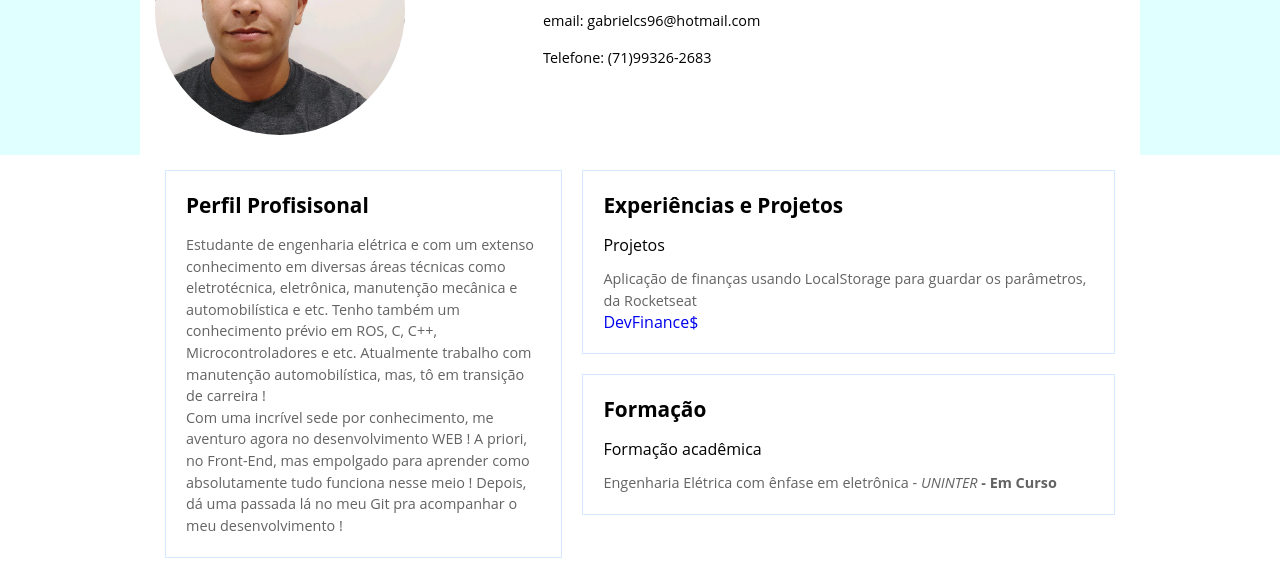
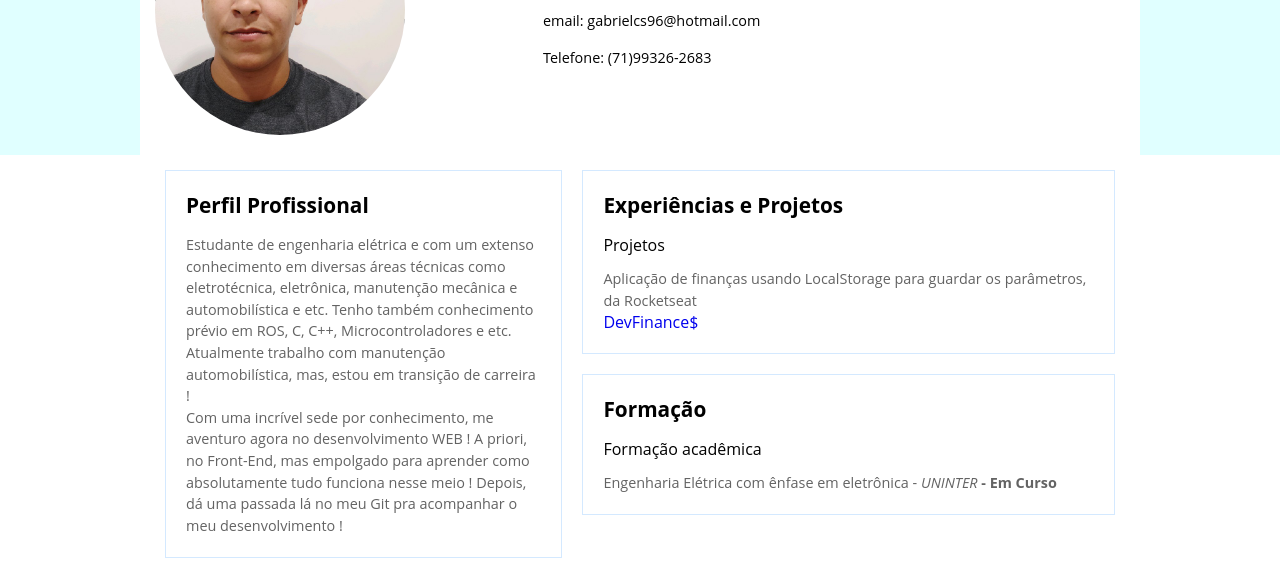
Before and after one commit to Gabrielcs96/portfolio, a plain HTML site: page index.html in a window 1280 px wide. Shown: the part 160-735 px from the top of the page. Drawn offline with Linux system fonts and the light colour scheme.

Commit message:
Atualizacoes

```diff
--- a/index.html
+++ b/index.html
@@ -52,11 +52,11 @@
             <!--Conteúdo do lado esquerdo  -->
             <div class="coluna coluna-esquerda">
                 <section>
-                    <h2>Perfil Profisisonal</h2>
+                    <h2>Perfil Profissional</h2>
                     <p> Estudante de engenharia elétrica e com um extenso conhecimento
                         em diversas áreas técnicas como eletrotécnica, eletrônica, manutenção mecânica e automobilística e etc.
-                        Tenho também um conhecimento prévio em ROS, C, C++, Microcontroladores e etc.
-                        Atualmente trabalho com manutenção automobilística, mas, tô em transição de carreira ! <br>
+                        Tenho também  conhecimento prévio em ROS, C, C++, Microcontroladores e etc.
+                        Atualmente trabalho com manutenção automobilística, mas, estou em transição de carreira ! <br>
                         Com uma incrível sede por conhecimento, me aventuro agora no desenvolvimento WEB !
                         A priori, no Front-End, mas empolgado para aprender como absolutamente tudo funciona nesse meio !
                         Depois, dá uma passada lá no meu Git pra acompanhar o meu desenvolvimento !
```
